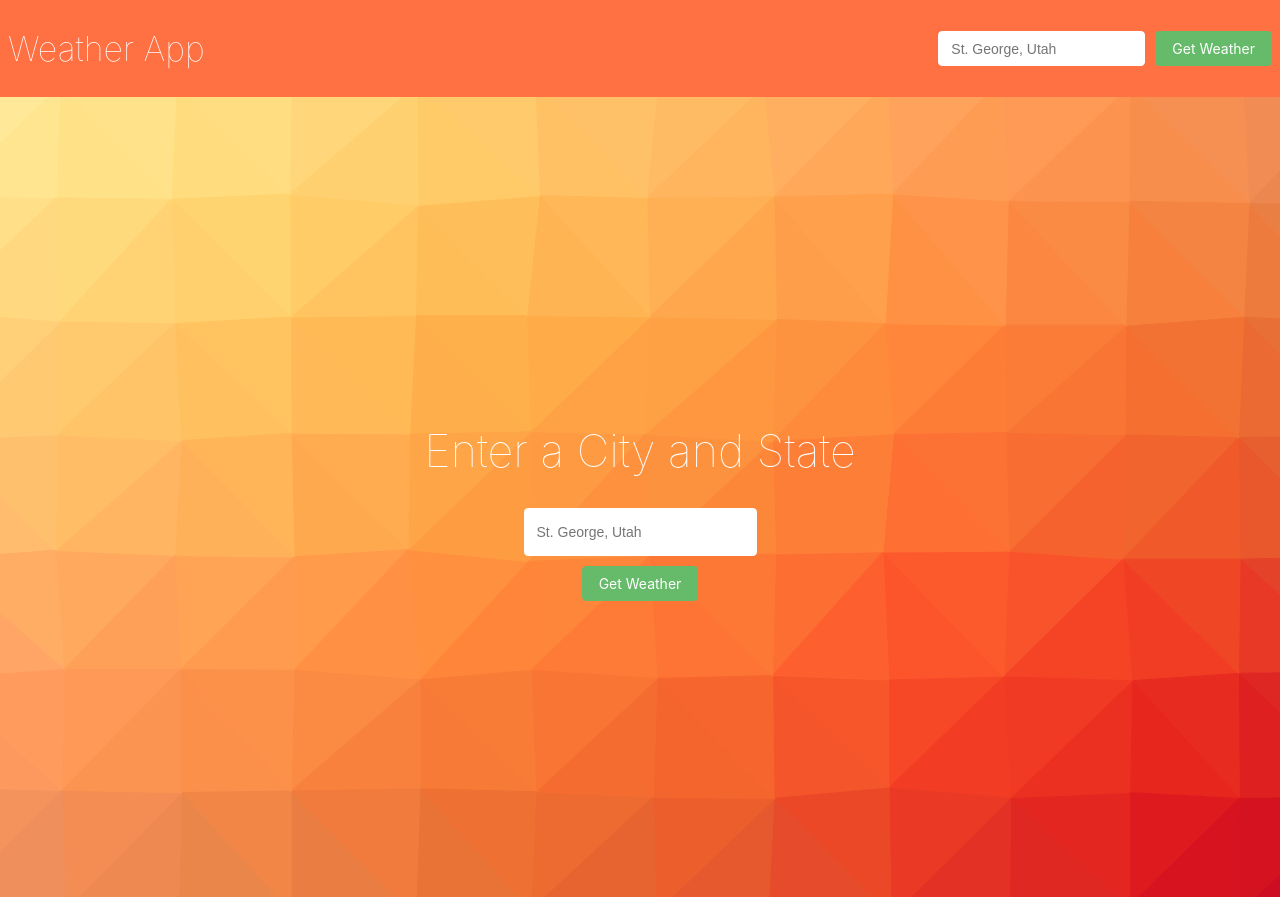
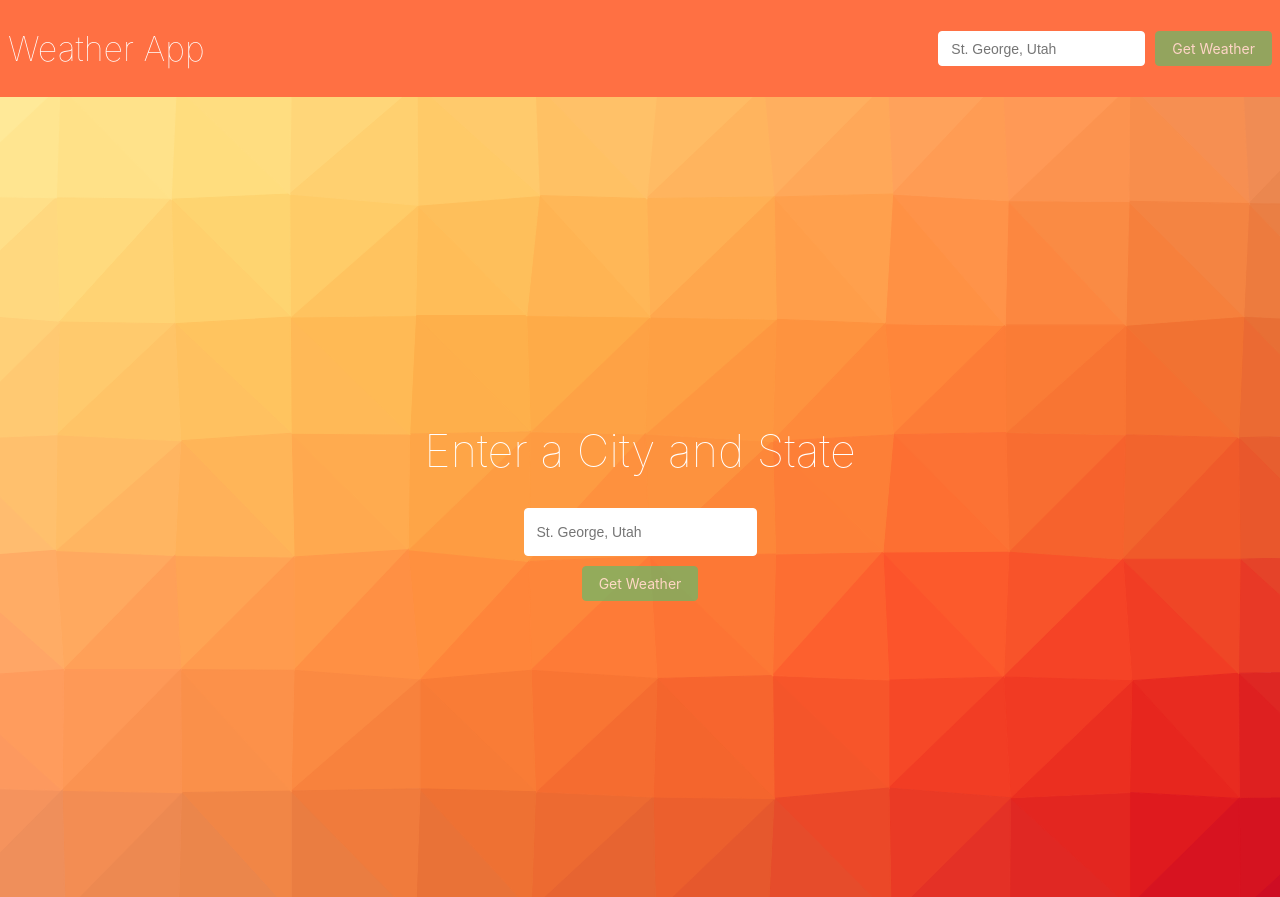
Before and after one commit to gh3r/react-weather-app, a React app: page / in a window 1280 px wide. Built offline with nearby package versions, Linux system fonts and the light colour scheme; no server answers.

Commit message:
Disable button when City input is empty

```diff
--- a/src/components/GetWeather.js
+++ b/src/components/GetWeather.js
@@ -31,7 +31,10 @@ class GetWeather extends React.Component {
           value={city}
         />
         <Link
-          className='btn'
+          className={`
+            btn
+            ${city ? '' : 'btn-disabled'}
+          `}
           to={{
             pathname: `/forecast`,
             search: `?city=${city}`
--- a/src/index.css
+++ b/src/index.css
@@ -70,6 +70,12 @@ body {
   white-space: nowrap;
   vertical-align: middle;
   text-decoration: none;
+}
+
+.btn-disabled {
+  pointer-events: none;
+  user-select: none;
+  opacity: 0.7;
 }
 
 .input {
```
